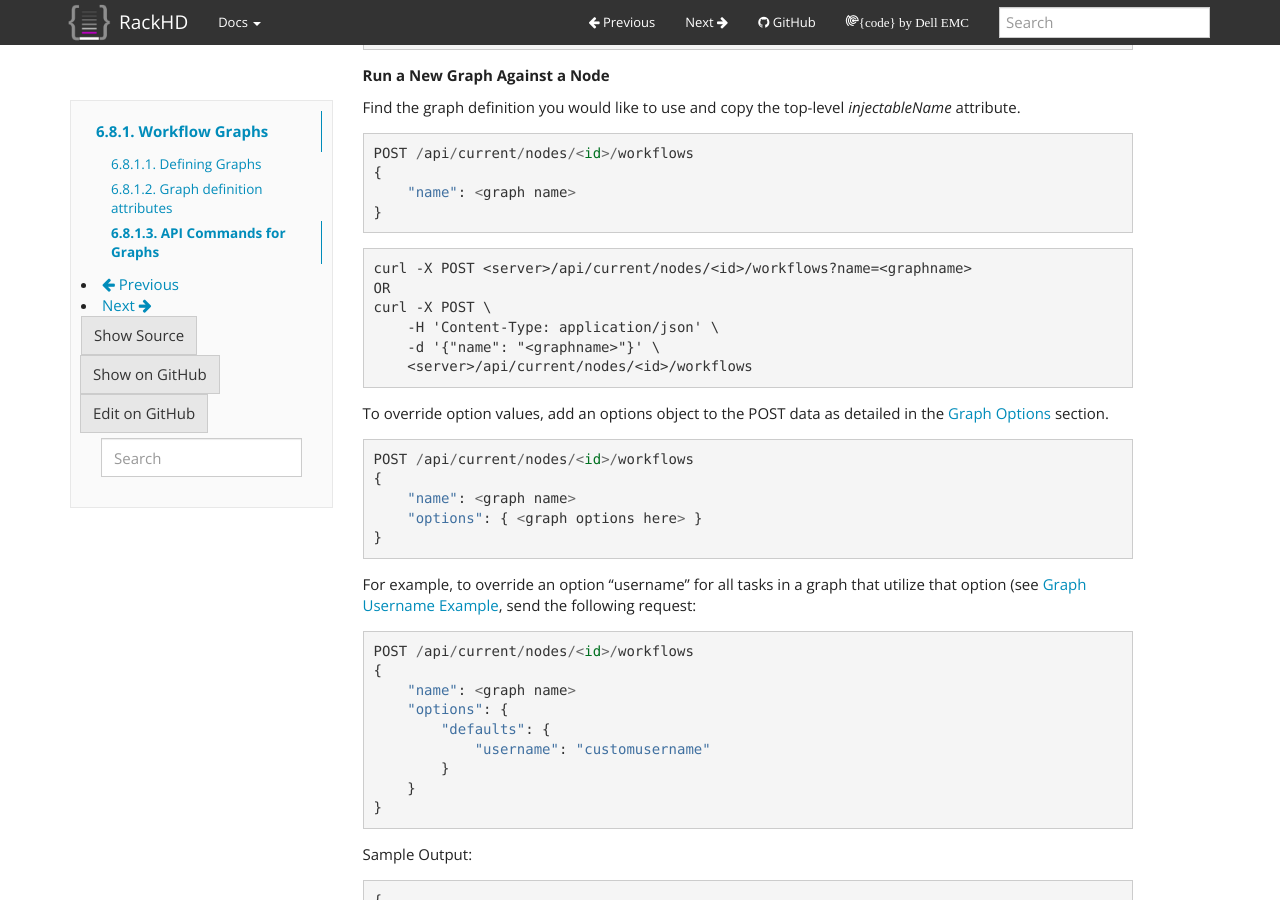
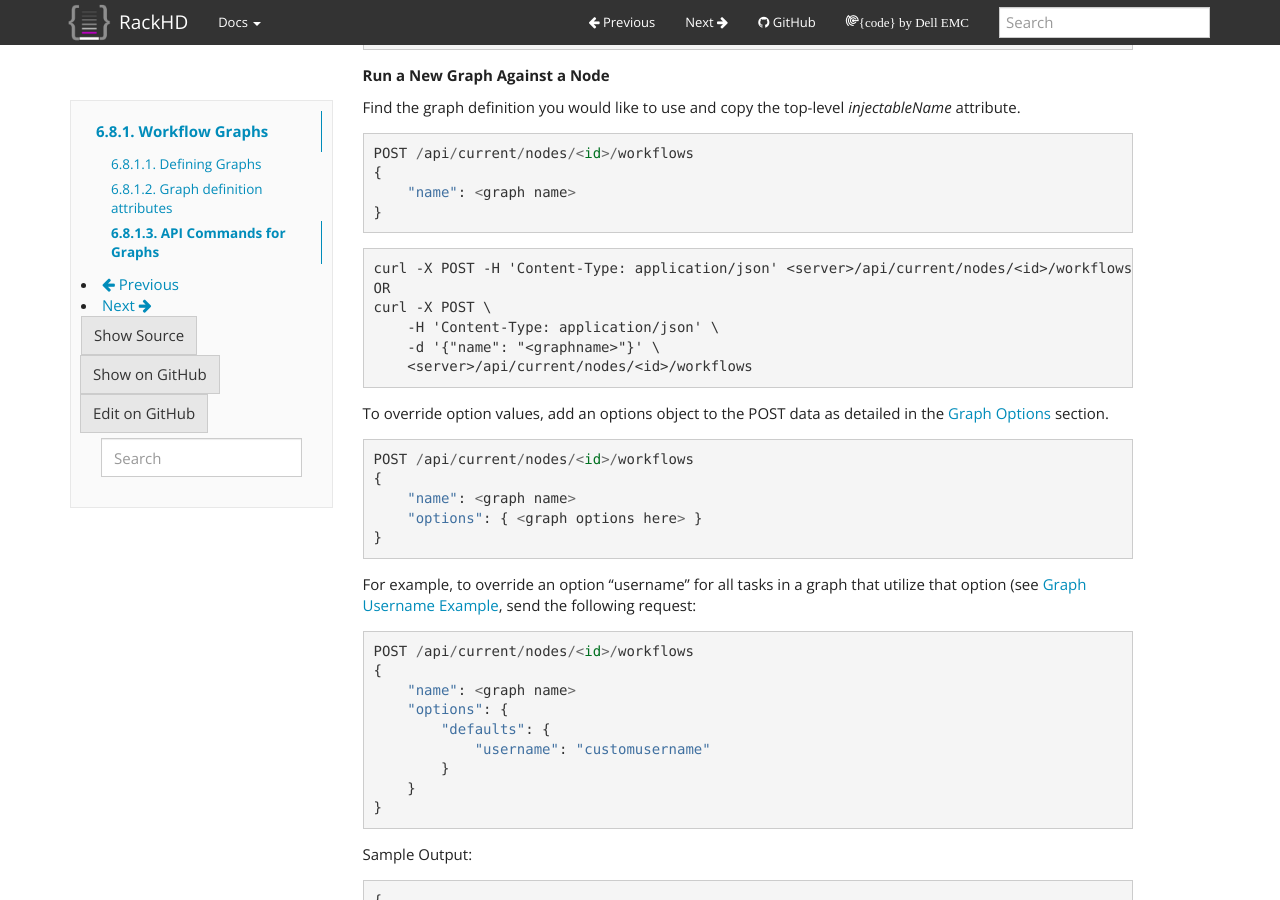
Before and after one commit to RackHD/docs, a Sphinx documentation site: the page built from docs/rackhd/graphs.rst, in a window 1280 px wide and 900 px high, scrolled down 7495 px. Built offline with Sphinx 7.4.7, drawn with Linux system fonts in a browser that asks for light colours.

Commit message:
Fix post workflow API example error

```diff
--- a/docs/rackhd/graphs.rst
+++ b/docs/rackhd/graphs.rst
@@ -437,7 +437,7 @@ Find the graph definition you would like to use and copy the top-level *injectab
 
 ::
 
-    curl -X POST <server>/api/current/nodes/<id>/workflows?name=<graphname>
+    curl -X POST -H 'Content-Type: application/json' <server>/api/current/nodes/<id>/workflows?name=<graphname>
     OR
     curl -X POST \
         -H 'Content-Type: application/json' \
```
